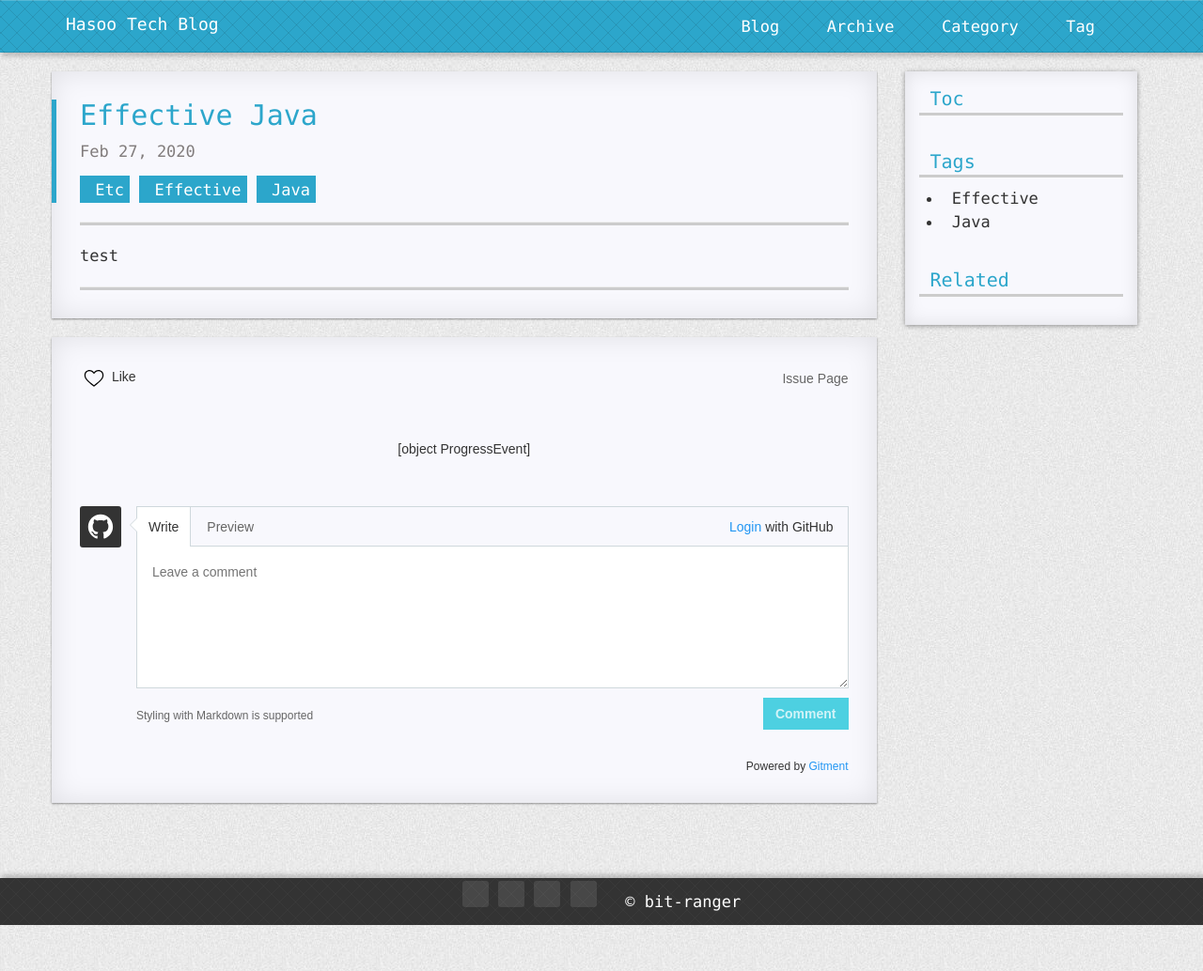
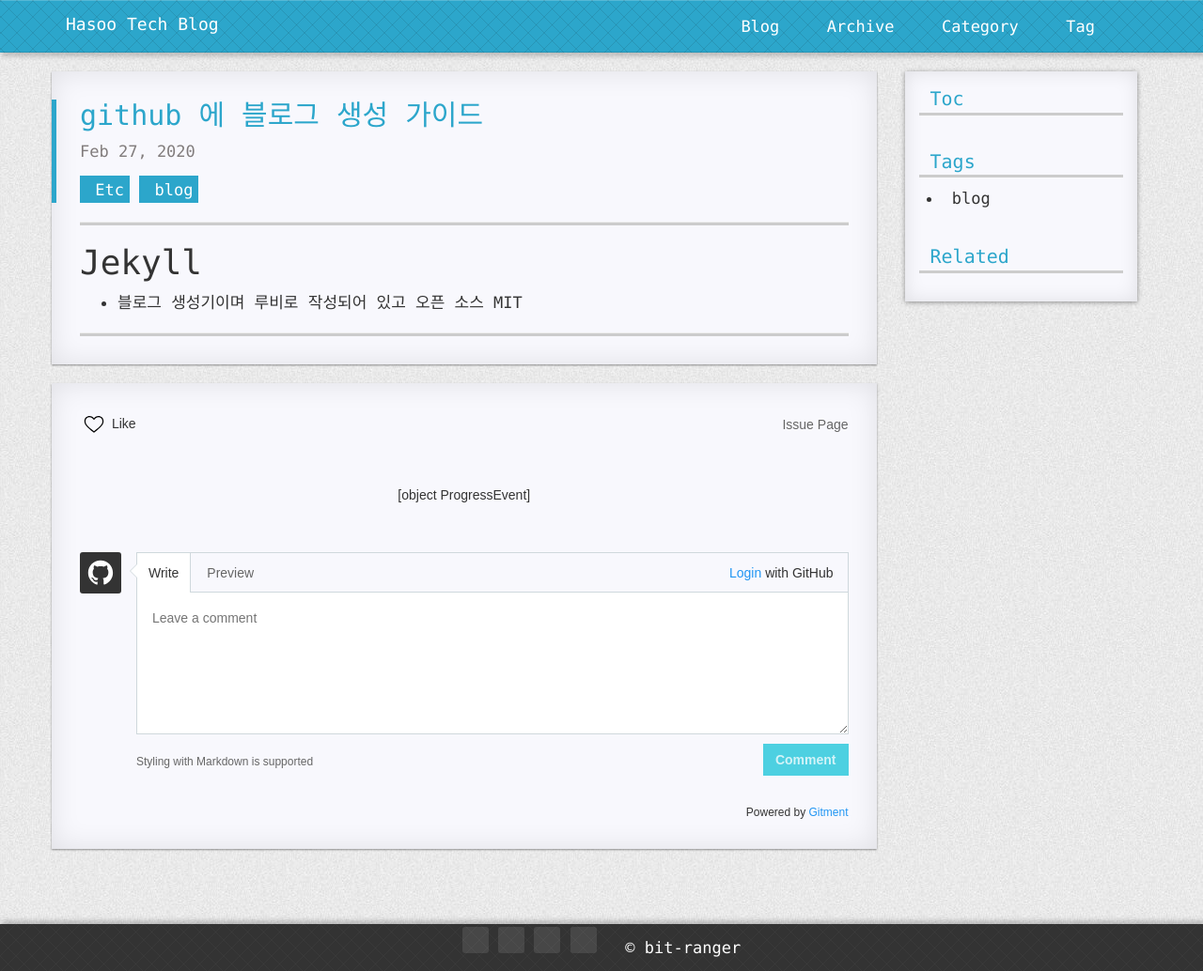
Before and after one commit to Hasoo/Hasoo.github.io, a Jekyll site: the page built from _posts/2020-02-27-github-blog.md, in a window 1280 px wide. Shown: the whole page at 94% size. Built offline with Jekyll 4.4.1, drawn with Linux system fonts in a browser that asks for light colours; nearby versions of some CDN libraries; comment, search, counter and statistics services are not loaded; a style sheet for code colours, icons or effects is not loaded.

Commit message:
Update 2020-02-27-github-blog.md

```diff
--- a/_posts/2020-02-27-github-blog.md
+++ b/_posts/2020-02-27-github-blog.md
@@ -1,8 +1,9 @@
 ---
 layout: post
-title: Effective Java
-tags: Effective Java
+title: github 에 블로그 생성 가이드
+tags: blog
 categories: Etc
 ---
 
-test
+# Jekyll
+* 블로그 생성기이며 루비로 작성되어 있고 오픈 소스 MIT
```
